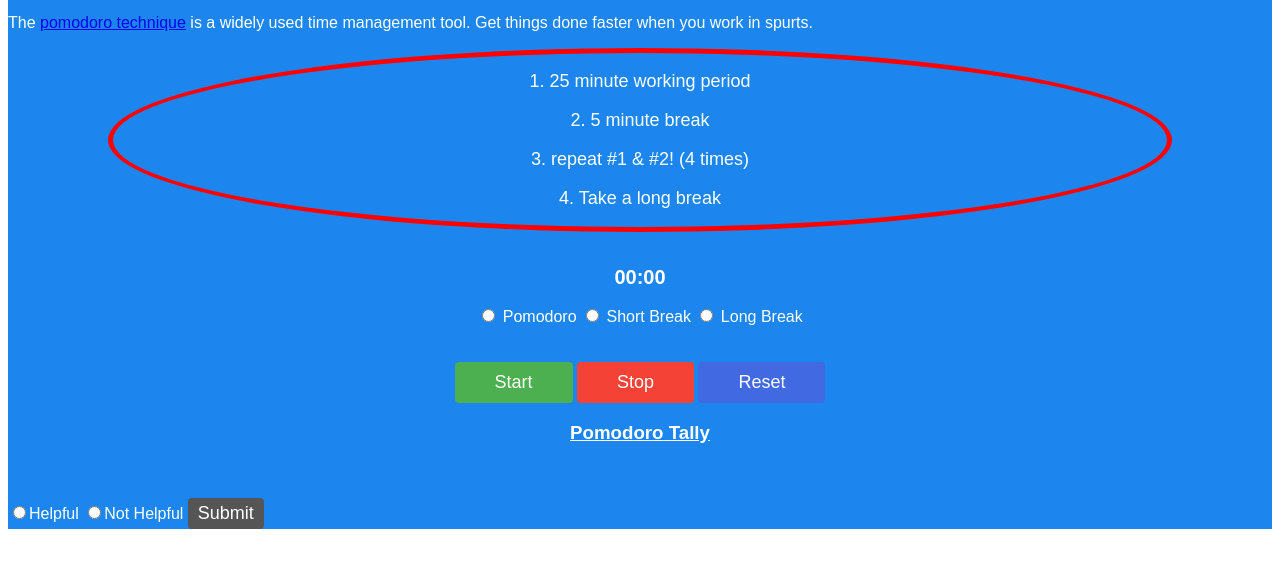
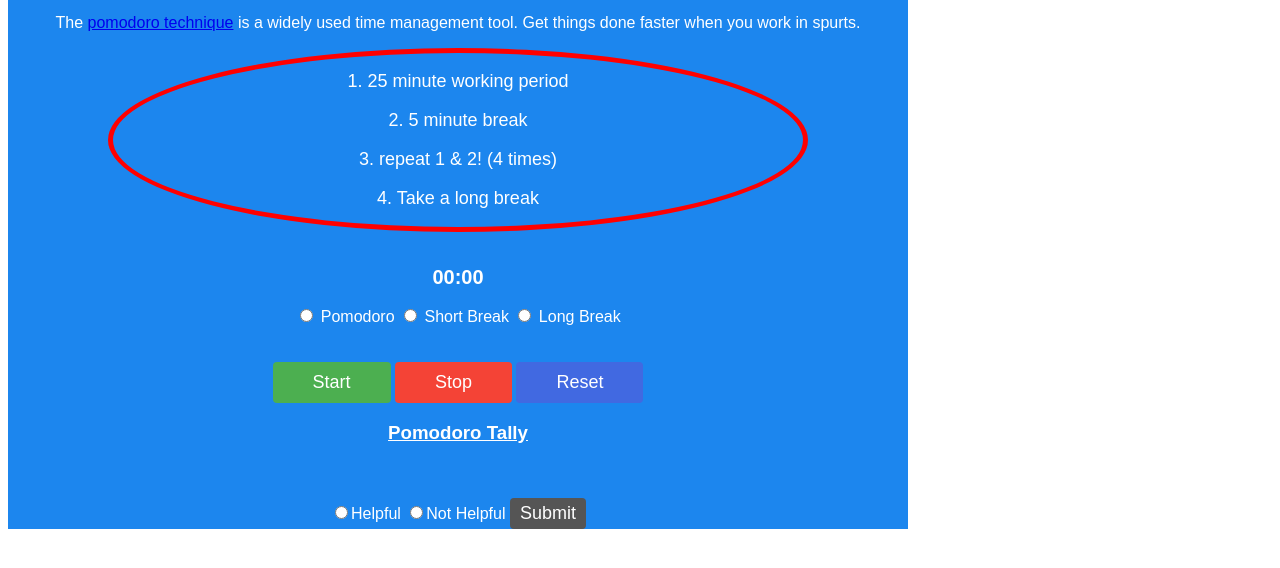
Before and after one commit to eching11/100DaysofCode-projects, a plain HTML site: page webpages/index.html in a window 1280 px wide. Shown: the part 154-722 px from the top of the page. Drawn offline with Linux system fonts and the light colour scheme.

Commit message:
Text changes

```diff
--- a/webpages/index.css
+++ b/webpages/index.css
@@ -9,6 +9,8 @@
 		font-family:  sans-serif;
 		color: white;
 		background: #1C86EE;
+		max-width: 900px;
+		text-align: center;
 	}
 	.navbar {
 		left: 0;
--- a/webpages/index.html
+++ b/webpages/index.html
@@ -22,7 +22,7 @@
 	<div class="thin-red-border center font-size">
 		<p>1. 25 minute working period</p>
 		<p>2. 5 minute break</p>
-		<p>3. repeat #1 & #2! (4 times)</p>
+		<p>3. repeat 1 & 2! (4 times)</p>
 		<p>4. Take a long break</p>
 	</div>
 	<br>
```
